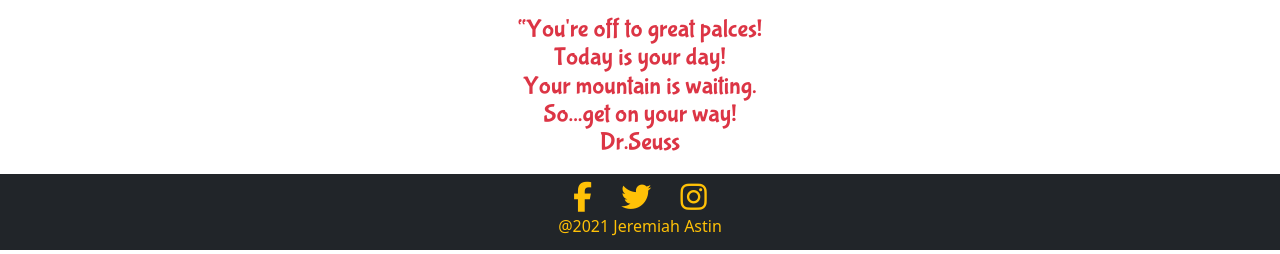
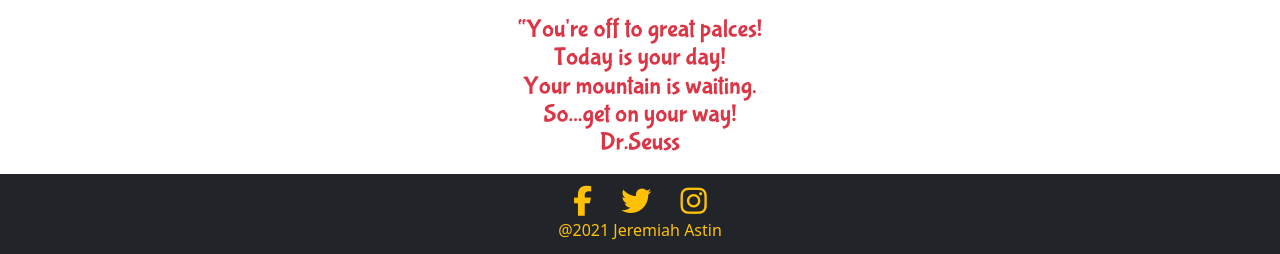
Before and after one commit to Astin-Jeremiah/CSE341, a PHP site: page /index.php in a window 1280 px wide. Shown: the part 591-845 px from the top of the page. Run offline with PHP 8.4, Linux system fonts and the light colour scheme; some libraries are stand-ins or nearby versions.

Commit message:
adjust footer

```diff
--- a/web/modules/footer.php
+++ b/web/modules/footer.php
@@ -1,5 +1,5 @@
 <div>
-    <div class="text-center">
+    <div class="text-center mt-1">
         <a href="https://www.facebook.com/jeremiah.astin" target="_blank" class="social"><i class="fab fa-facebook-f"></i></a>
         <a href="https://twitter.com/astin_jeremiah?p=s" target="_blank" class="social"><i class="fab fa-twitter"></i></a>
         <a href="https://www.instagram.com/astinjeremy/" target="_blank"><i class="fab fa-instagram"></i></a>
```
